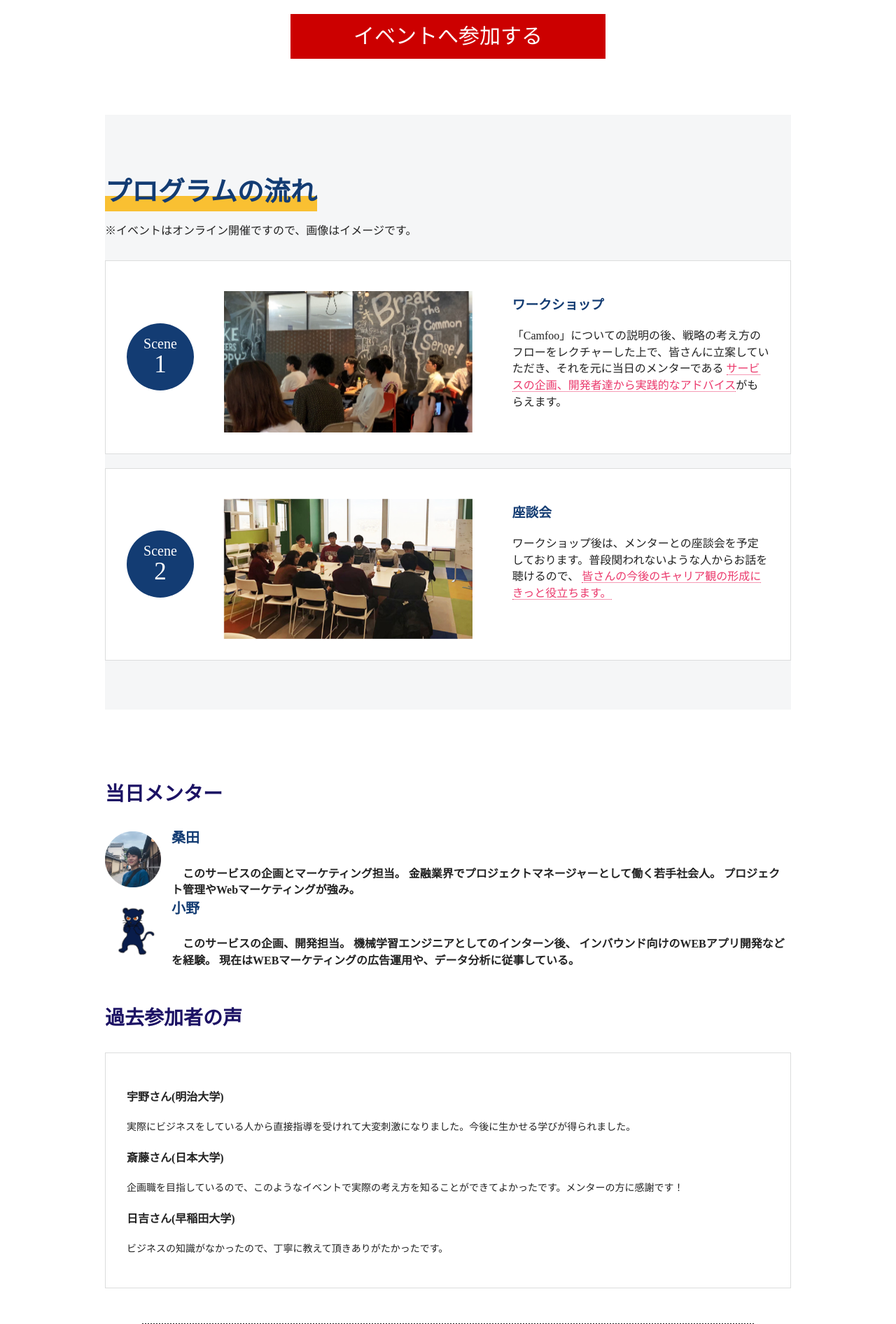
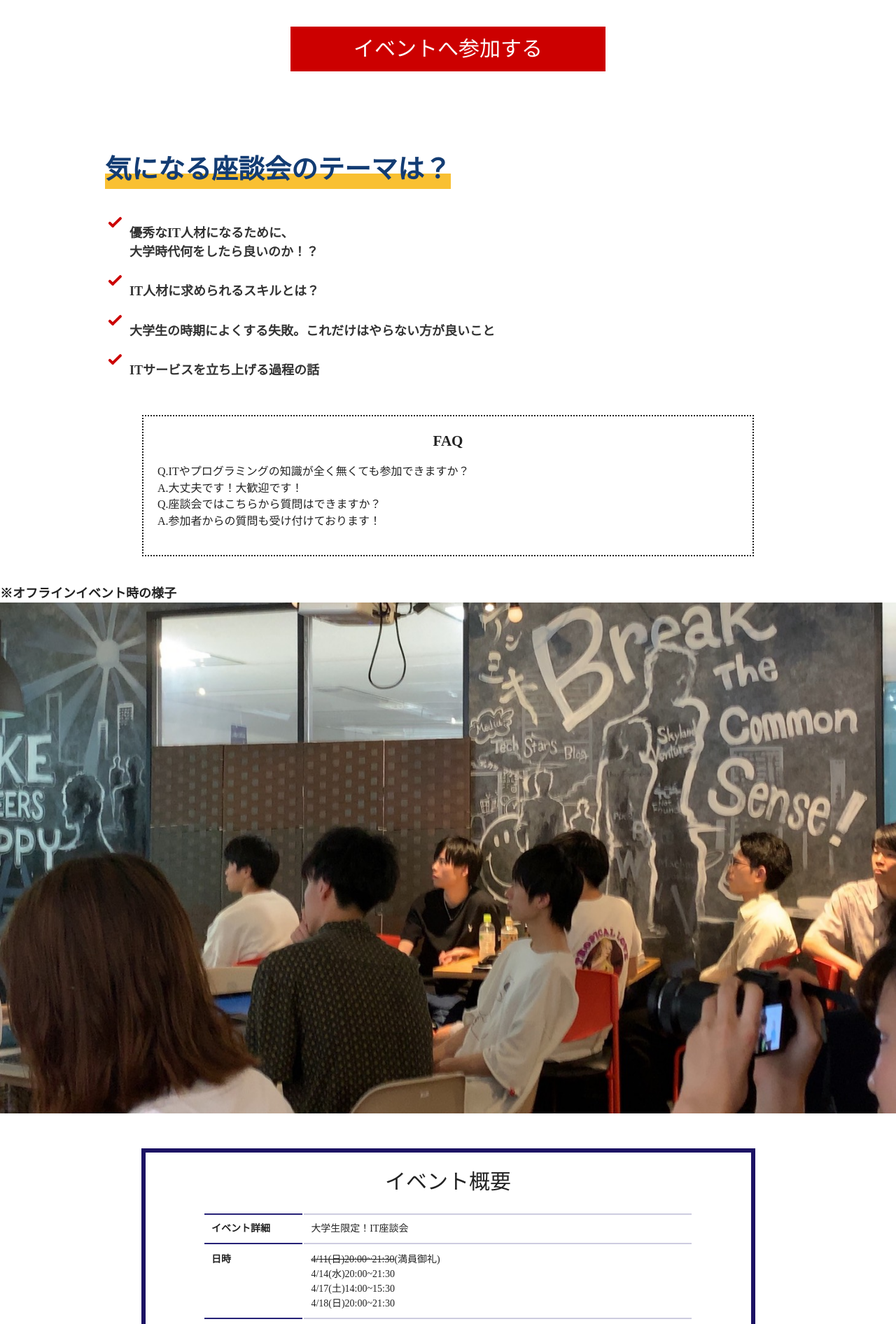
Before and after one commit to yuya-8/webmarke_lp, a PHP site: page / in a window 1280 px wide. Shown: the part 2777-4669 px from the top of the page at 70% size. Run offline with PHP 8.4, Linux system fonts and the light colour scheme; some libraries are stand-ins or nearby versions.

Commit message:
イベント変更

```diff
--- a/index.html
+++ b/index.html
@@ -17,7 +17,7 @@
   <meta http-equiv="Content-Type" content="text/html; charset=UTF-8">
 
   <meta http-equiv="x-ua-compatible" content="ie=edge">
-  <title>大学生限定！ 戦略立案ワークショップ</title>
+  <title>大学生限定！ IT座談会</title>
 
   <script>
     window.dataLayer = window.dataLayer || [];
@@ -56,18 +56,18 @@
     <a href="#entry" id="h_entry">イベントへ参加する</a>
   </header>
   <div id="hero" class="clearfix">
-    <div id="topcopy">クーポンアプリの<br>利用者を増やすには？
-      <div id="topcopy_part">ITサービスの<br>施策を<br>考えよう！</div>
+    <div id="topcopy">大学生のための<br>期間限定開催イベント
+      <div id="topcopy_part">優秀な<br>IT人材に<br>なるには？</div>
     </div>
-    <div id="topdescription">このワークショップを経て、50人以上の大学生が活躍中！</div>
+    <div id="topdescription">ITサービスの企画・開発者たちと話そう！</div>
 
     <div id="topcopybottom">オンライン開催<br>
-      先着3名<br></div>
+      先着5名<br></div>
   </div>
 
   <div class="tC" style="margin: 30px 0;">
     <div id="benefit_copy">
-      <span>▼▼今だけ半額！▼▼</span>
+      <span>▼▼期間限定開催！▼▼</span>
     </div>
     <a href="#entry" class="btn-entry">イベントへ参加する</a>
     <div id="benefit_copy">
@@ -81,10 +81,10 @@
       <h2 style="margin-bottom: 0">こんな悩みはありませんか？</h2>
     </div>
     <ul class="bullet">
-      <li>ITサービスに興味あるけど、何から始めたら良いかわからない</li>
-      <li>会社に入ったら自分で事業を企画したいけど、方法がわからない</li>
-      <li>読書のインプットばかりで、実際に行動に移せない</li>
-      <li>アイデア考えるのは好きだけど、実際に試す機会がない</li>
+      <li>ITに興味はあるけど未経験で何からやれば良いか分からない</li>
+      <li>プログラミングやってみたいけど難しそう</li>
+      <li>ITのこと聞ける人がいなくて不安</li>
+      <li>Webサービスに関わってみたいけど機会がない</li>
     </ul>
   </div>
   <!-- needs -->
@@ -94,21 +94,21 @@
     <h5 style="margin-bottom: 0"><img src="tri.png" class="benefitImg"></h5>
     <div class="contents">
       <div id="benefit_copy">
-        <span style="border-bottom:2px dotted">こんな人のために大学生向け<br>戦略立案ワークショップを<br>ご用意致しました<br></span>
+        <span style="border-bottom:2px dotted">こんな人のために<br>ITについて語る座談会を<br>開催します！<br></span>
       </div>
       <ul class="points">
         <div id="benefit_head">
           <h2 style="margin-bottom: 0">このイベントの3つの特徴</h2>
         </div>
-        <li><img id="point" src="point1.png" class="" align="left">実際にあるサービスの企画を考えられる！</li>
-        <p>大学生が実際のサービスの企画を考えられる機会はそうそうありません。
+        <li><img id="point" src="point1.png" class="" align="left">未経験でも優秀なIT人材に<br>なれることが分かる！</li>
+        <p>未経験からどのように学んでいくのかをお教えします。
           <br>
         </p>
-        <li><img id="point" src="point2.png" class="" align="left">IT分野のプロから<br>フィードバックをもらえる</li>
-        <p>当日は、ワークショップのお題に用いられるサービスに携わっている方々からフィードバックが直接もらえます。
+        <li><img id="point" src="point2.png" class="" align="left">IT分野のプロから直接<br>学べる！</li>
+        <p>当日は、ITサービスの企画、開発者の方々からお話を聞くことができます。
         </p>
-        <li><img id="point" src="point3.png" class="" align="left">今の自分に足りない部分が分かる</li>
-        <p>サービスの企画、開発者とお話しする中で、自分に足りない部分やこれからの方向性に気付けます。
+        <li><img id="point" src="point3.png" class="" align="left">ITサービスの考え方が<br>分かる！</li>
+        <p>ITサービスの企画、開発者達に体験談を話していただきます。
           <br>
 
         </p>
@@ -116,15 +116,12 @@
       </ul>
       <ul class="points">
         <div id="benefit_head">
-          <h2 style="margin-bottom: 0">このワークショップについて</h2>
+          <h2 style="margin-bottom: 0">この座談会について</h2>
         </div>
-        <p　class="manterName">
-          　本ワークショップは、サービスを拡大させるための<span style="color:#EB396C;border-bottom: 1px dotted;">
-          戦略の立案やマーケティング施策の方法</span>を学べるオンラインイベントです。
-          <br>
-          <br>　今回のテーマは、
-          飲食店クーポンサイト『Camfoo』です。<span style="color:#EB396C;border-bottom: 1px dotted;">このサービスの
-          新規ユーザーを増やすには、どのような戦略が考えられるでしょうか？</span>
+        <p >
+          　本座談会は、ITサービスの企画、開発者達が「大学生が優秀なIT人材になるには」について語るオンラインイベントです。
+          <span style="color:#EB396C;border-bottom: 1px dotted;">今回話してくださる方達は、
+          飲食店クーポンサイト『Camfoo』の企画、開発者です。</span>
         </p>
         <img src="41058.jpg" alt="">
       </ul>
@@ -135,176 +132,49 @@
   <!-- points -->
   <div class="tC" style="margin: 30px 0;">
     <div id="benefit_copy">
-      <span>▼▼今だけ半額！▼▼</span>
+      <span>▼▼期間限定開催！▼▼</span>
     </div>
     <a href="#entry" class="btn-entry">イベントへ参加する</a>
     <div id="benefit_copy">
       <span></span>
     </div>
   </div>
+  <div class="contents">
 
-  <!-- #about -->
-    <div class="contents">
-      <section class="lessions overview" id="flow">
-        <div class="container article-01 type-01">
-          <div id="benefit_head">
-            <h2 style="margin-bottom: 0">プログラムの流れ</h2>
-            <p>※イベントはオンライン開催ですので、画像はイメージです。</p>
+    <div id="needs_head">
+      <h2 style="margin-bottom: 0">気になる座談会のテーマは？</h2>
     </div>
-          <div class="lession-list">
-            <ul>
+    <ul class="bullet">
       <li>
-                <div class="clearfix">
-                  <div class="lession-inner">
-                    <div class="lession-num">
-                      <div class="lession-num-txt">
-                        <p class="txt">Scene<span class="num">1</span></p>
-                      </div>
-                    </div>
-                    <figure class="image">
-                      <img src="pro1.jpg" alt="TechKidsCAMPスケジュール1">
-                    </figure>
-                    <!-- <figure class="image"><img src="img/xmas/xmas_scene-img01.jpg" alt="" style="margin-top:30px;" align="left"></figure> -->
-                  </div>
-                  <div class="lession-text">
-                    <h3 class="lession-title">ワークショップ</h3>
-                    <p>
-                    「Camfoo」についての説明の後、戦略の考え方のフローをレクチャーした上で、皆さんに立案していただき、それを元に当日のメンターである
-                    <span style="color:#EB396C;border-bottom: 1px dotted;">サービスの企画、開発者達から実践的なアドバイス</span>がもらえます。
-                    </p>
-                  </div>
-                </div>
+        <h1>優秀なIT人材になるために、<br>大学時代何をしたら良いのか！？</h1>
       </li>
       <li>
-                <div class="clearfix">
-                  <div class="lession-inner">
-                    <div class="lession-num">
-                      <div class="lession-num-txt">
-                        <p class="txt">Scene<span class="num">2</span></p>
-                      </div>
-                    </div>
-                    <figure class="image"><img src="pro2.jpg" alt="TechKidsCAMPスケジュール2">
-                    </figure>
-                    <!-- <figure class="image"><img src="img/xmas/xmas_scene-img02.jpg" alt="" style="margin-top:30px;"></figure>-->
-                  </div>
-                  <div class="lession-text">
-                    <h3 class="lession-title">座談会
-                    </h3>
-                    <p>
-                      ワークショップ後は、メンターとの座談会を予定しております。普段関われないような人からお話を聴けるので、
-                      <span style="color:#EB396C;border-bottom: 1px dotted;">皆さんの今後のキャリア観の形成にきっと役立ちます。</span>
-                    </p>
-                  </div>
-                </div>
+        <h1>IT人材に求められるスキルとは？</h1>
+      </li>
+      <li>
+        <h1>大学生の時期によくする失敗。これだけはやらない方が良いこと</h1>
+      </li>
+      <li>
+        <h1>ITサービスを立ち上げる過程の話</h1>
       </li>
     </ul>
-            <!-- <p>※イベントはオンライン開催ですので、画像はイメージです。</p> -->
   </div>
-          <!-- /.lession-list -->
 
-        </div>
-      </section>
-
-      <div class="mentar-block ">
-
-        <h3>当日メンター
-        </h3>
-        <div class="mentar">
-          <ul class="points">
-            <li>
-              <img id="point" src="sazan.png" class="" align="left">
-              <p class="manterName">桑田</p>
-            </li><br>
-            <p>　このサービスの企画とマーケティング担当。
-              金融業界でプロジェクトマネージャーとして働く若手社会人。
-              プロジェクト管理やWebマーケティングが強み。
-              <br>
-            </p>
-            <li>
-              <img id="point" src="kurohyou.png" class="" align="left">
-              <p class="manterName">小野</p>
-            </li><br>
-            <p>　このサービスの企画、開発担当。
-              機械学習エンジニアとしてのインターン後、
-              インバウンド向けのWEBアプリ開発などを経験。
-              現在はWEBマーケティングの広告運用や、データ分析に従事している。
-            </p>
-          </ul>
-          <!-- <p class="manterName">
-            前林
-          </p>
-          <p>このサービスの企画、開発担当。
-            ITベンチャーにUIUXデザイナーとしてインターン後、
-            フリーランスのWebエンジニア兼デザイナーとして独立。 学生起業家、
-            学生時代にプロダクトの開発やマーケティングを実戦で磨き、自らが立ち上げた事業の黒字化に成功。</p> -->
-          <!-- <img id="point" src="point1.png" class="" align="left">
-          <p class="manterName">
-            桑田
-          </p>
-            <p>このサービスの企画とマーケティング担当。
-              金融業界でプロジェクトマネージャーとして働く若手社会人。
-              プロジェクト管理やWebマーケティングが強み。</p>
-          <p class="manterName">
-            小野
-          </p>
-          <p>
-            このサービスの企画、開発担当。
-            機械学習エンジニアとしてのインターン後、
-            インバウンド向けのWEBアプリ開発などを経験。
-            現在はWEBマーケティングの広告運用や、データ分析に従事している。
-          </p> -->
-
-        </div>
-      </div>
-      <div class="other-voice">
-        <h3>過去参加者の声
-        </h3>
-        <ul class="voice-block">
-          <li class="voice-item">
-            <h4>宇野さん<span>(明治大学)</span>
-            </h4>
-            <p>
-              実際にビジネスをしている人から直接指導を受けれて大変刺激になりました。今後に生かせる学びが得られました。
-            </p>
-          </li>
-
-          <li class="voice-item">
-            <h4>斎藤さん<span>(日本大学)</span>
-            </h4>
-            <p>
-              企画職を目指しているので、このようなイベントで実際の考え方を知ることができてよかったです。メンターの方に感謝です！
-            </p>
-          </li>
-          <li>
-            <h4>
-              日吉さん<span>(早稲田大学)</span>
-            </h4>
-            <p>
-              ビジネスの知識がなかったので、丁寧に教えて頂きありがたかったです。
-            </p>
-          </li>
-        </ul>
-
-      </div>
-    </div>
       <div class="colona-care">
         <h3>FAQ</h3>
         <ul>
-          <li>Q.ビジネススキルや企画の知識が全く無くても参加して大丈夫でしょうか。</li>
-          <li>A.大丈夫です！大歓迎です！少人数開催のため参加者に合わせたペースでワークを進めさせていただきます。</li>
-          <li>Q.座談会ではどんな話が聞けますか。</li>
-          <li>A.当日のメンターからアプリの開発秘話はもちろん、皆さんのキャリアを考える上で役立つキャリア論が聞けます。また、皆さんが将来不安に思っている悩み等もあれば積極的に質問を投げてみてください。</li>
+          <li>Q.ITやプログラミングの知識が全く無くても参加できますか？</li>
+          <li>A.大丈夫です！大歓迎です！</li>
+          <li>Q.座談会ではこちらから質問はできますか？</li>
+          <li>A.参加者からの質問も受け付けております！</li>
         </ul>
-        <!-- <p>
-          Q.ビジネススキルや企画の知識が全く無くても参加して大丈夫でしょうか。<br>
-          A.大丈夫です！大歓迎です！少人数開催のため参加者に合わせたペースでワークを進めさせていただきます。<br>
+      </div>
 
-          Q.座談会ではどんな話が聞けますか。<br>
-          A.当日のメンターからアプリの開発秘話はもちろん、皆さんのキャリアを考える上で役立つキャリア論が聞けます。また、皆さんが将来不安に思っている悩み等もあれば積極的に質問を投げてみてください。<br>
+      <div class="event-image">
+        <h1>※オフラインイベント時の様子</h1>
+        <img src="pro1.jpg" alt="">
+      </div>
 
-
-        </p> -->
-      </div>
       <div id="about">
         <div class="contents" style="margin-top:50px;">
           <div id="about_copy">イベント概要</div>
@@ -312,17 +182,12 @@
             <tbody>
               <tr>
                 <th>イベント詳細</th>
-                <td>大学生限定！戦略立案ワークショップ</td>
+                <td>大学生限定！IT座談会</td>
               </tr>
               <tr>
                 <th>日時</th>
                 <td>
-                  <s>3/31(水)20:00~21:30</s>(満員御礼)<br>
-                  <s>4/3(土)14:00~15:30</s>(満員御礼)<br>
-                  <s>4/4(日)20:00~21:30</s>(満員御礼)<br>
-                  4/7(水)20:00~21:30<br>
-                  4/10(土)14:00~15:30<br>
-                  4/11(日)20:00~21:30<br>
+                  <s>4/11(日)20:00~21:30</s>(満員御礼)<br>
                   4/14(水)20:00~21:30<br>
                   4/17(土)14:00~15:30<br>
                   4/18(日)20:00~21:30
@@ -334,7 +199,7 @@
               </tr>
               <tr>
                 <th>参加人数</th>
-                <td>それぞれの日程で先着3名</td>
+                <td>それぞれの日程で先着5名</td>
               </tr>
               <tr>
                 <th>応募対象</th>
@@ -342,7 +207,7 @@
               </tr>
               <tr>
                 <th>参加費</th>
-                <td><s>2000円</s>▶︎▶︎1000円</td>
+                <td>500円</td>
               </tr>
             </tbody>
           </table>
@@ -350,7 +215,7 @@
         <!-- contents -->
         <div class="tC" style="margin: 30px 0;">
           <div id="benefit_copy">
-            <span>▼▼今だけ半額！▼▼</span>
+            <span>▼▼期間限定開催！▼▼</span>
           </div>
           <a href="#entry" class="btn-entry">イベントへ参加する</a>
           <div id="benefit_copy">
@@ -364,7 +229,7 @@
             action="https://docs.google.com/forms/u/0/d/e/1FAIpQLScNkBYMgWRGm6cKjA3YVp10SpiqyMlqAilKOqBifaBDo1DMmw/formResponse"
             method="post" id="formID">
             <input type="hidden" value="send" name="mode">
-            <h3>大学生限定！<br>戦略立案ワークショップに<br>参加しよう！<br>応募はこちらから。</h3>
+            <h3>優秀なIT人材になるための<br>第一歩を踏み出そう！<br>応募はこちらから。</h3>
             <p>※イベント詳細は以下のフォームにご記入頂いたメールアドレスに送らせて頂きます。</p>
             <dl>
               <dt>名前 <span class="need">必須</span></dt>
@@ -381,12 +246,12 @@
                 <!-- <input type="text" name="entry.1238054153" class="validate[required]"> -->
                 <!-- <input type="radio" name="entry.1238054153" class="radio_button" value="②4/3(土)14:00~15:30">4/3(土)14:00~15:30<br> -->
                 <!-- <input type="radio" name="entry.1238054153" class="radio_button" value="4/4(日)20:00~21:30">4/4(日)20:00~21:30<br> -->
-                <input type="radio" name="entry.1238054153" class="radio_button" value="4/7(水)20:00~21:30">4/7(水)20:00~21:30<br>
-                <input type="radio" name="entry.1238054153" class="radio_button" value="4/10(土)14:00~15:30">4/10(土)14:00~15:30<br>
-                <input type="radio" name="entry.1238054153" class="radio_button" value="4/11(日)20:00~21:30">4/11(日)20:00~21:30<br>
                 <input type="radio" name="entry.1238054153" class="radio_button" value="4/14(水)20:00~21:30">4/14(水)20:00~21:30<br>
                 <input type="radio" name="entry.1238054153" class="radio_button" value="4/17(土)14:00~15:30">4/17(土)14:00~15:30<br>
                 <input type="radio" name="entry.1238054153" class="radio_button" value="4/18(日)20:00~21:30">4/18(日)20:00~21:30<br>
+                <input type="radio" name="entry.1238054153" class="radio_button" value="4/21(水)20:00~21:30">4/21(水)20:00~21:30<br>
+                <input type="radio" name="entry.1238054153" class="radio_button" value="4/24(土)14:00~15:30">4/24(土)14:00~15:30<br>
+                <input type="radio" name="entry.1238054153" class="radio_button" value="4/25(日)20:00~21:30">4/25(日)20:00~21:30<br>
               </dd>
             </dl>
 
@@ -405,7 +270,7 @@
         <p><strong>IT/Creativeで自己実現できる<br>優秀な人材を作る</strong><br></p>
         ITを用いた自己実現のサポートを目的に活動しています。
       </div> -->
-      <div class="copy">©2021 BART, All Rights Reserved </div>
+      <div class="copy">©2021 The Creative, All Rights Reserved </div>
     </footer>
 
   </div>
--- a/main.css
+++ b/main.css
@@ -1299,6 +1299,7 @@ li.four-item:nth-child(even) {
   padding: 20px;
   max-width: 830px;
   margin: 0 auto;
+  margin-bottom: 20px;
 }
 
 .colona-care h3 {
```
Also changed, not shown: other parts of main.css (+44 -2 lines), main.jpeg. Lines whose indentation alone changed are shown as unchanged.
